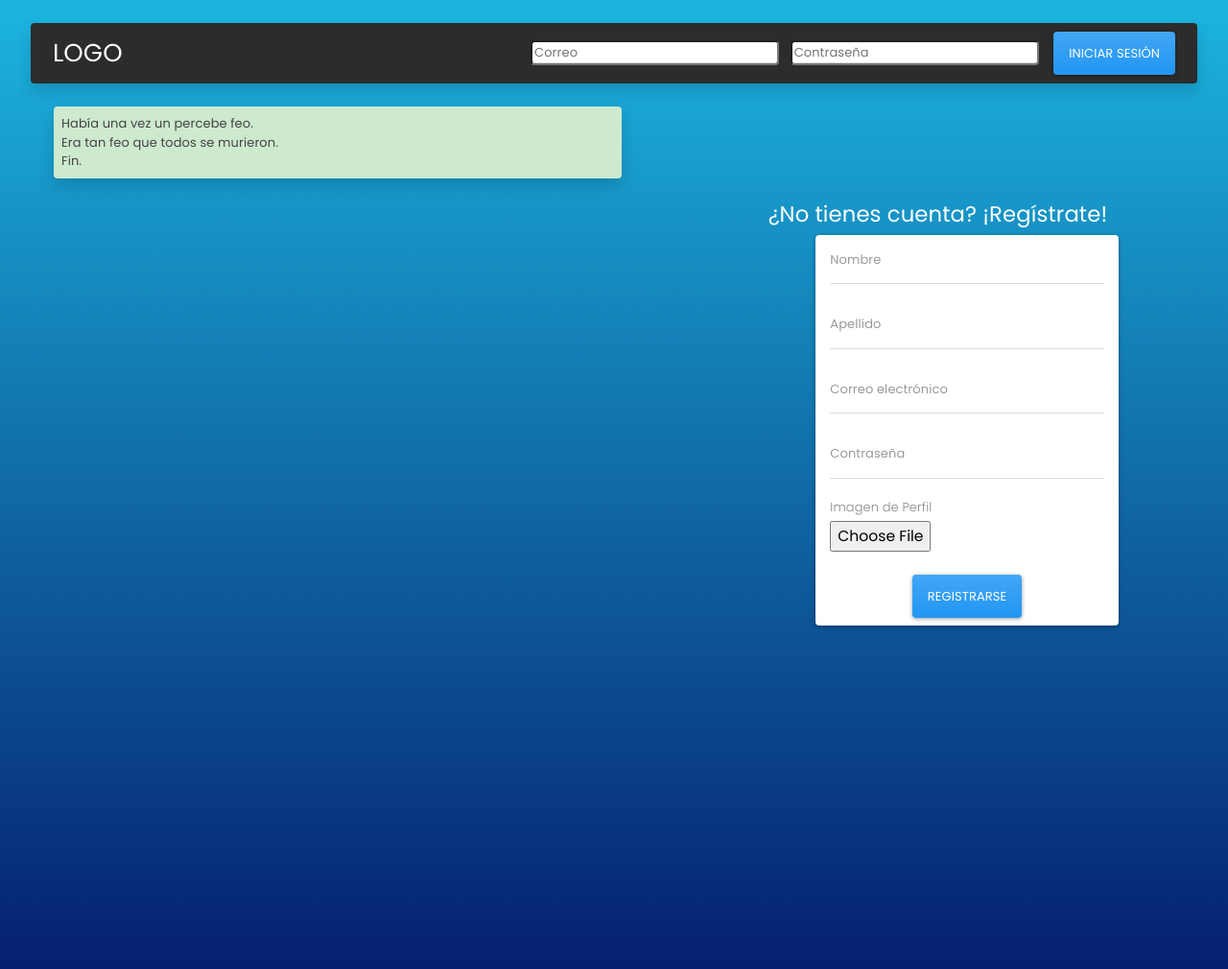
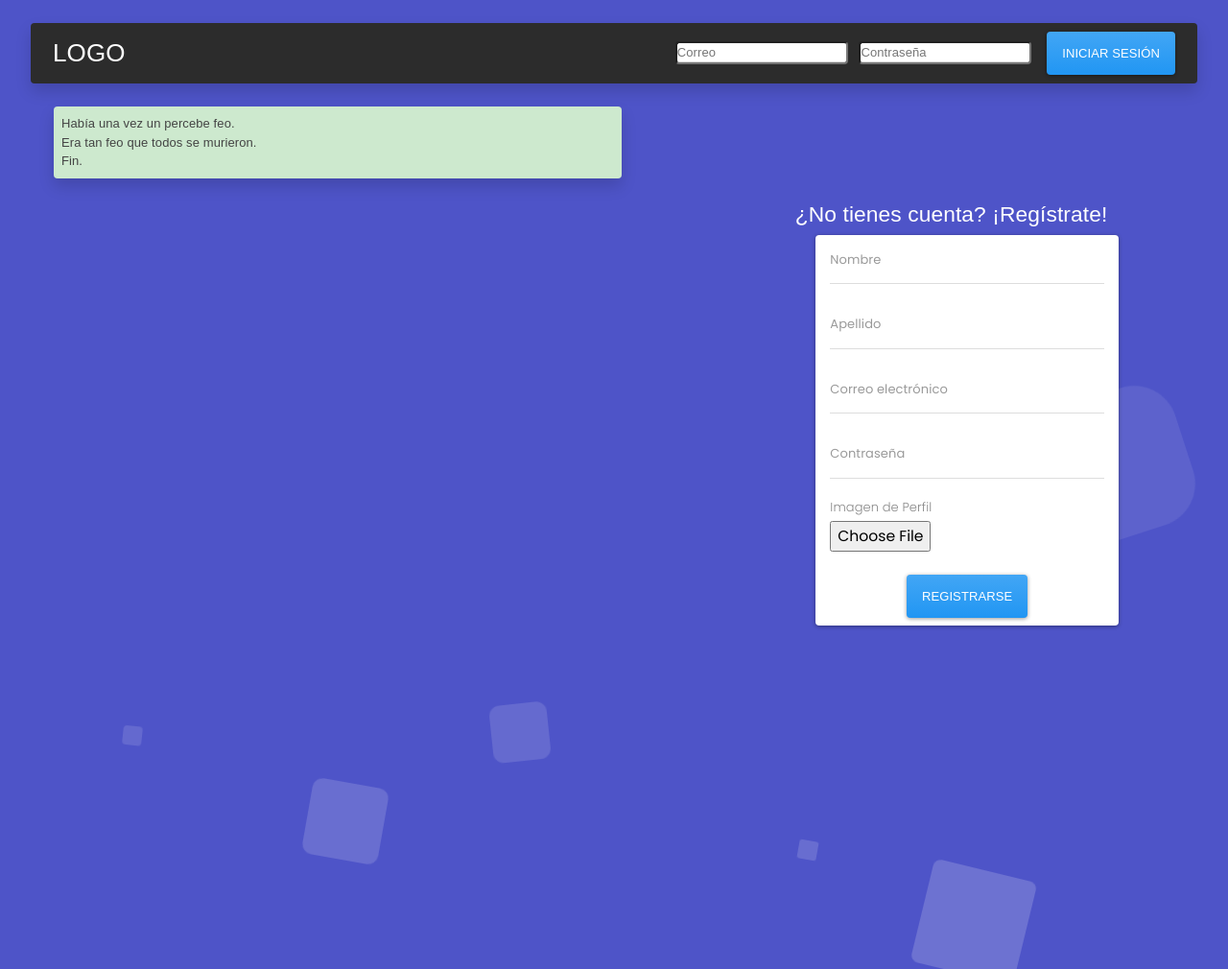
Before and after one commit to DCC-CC4401/2019-2-Turing-Completos-T4, a Django app: page / in a window 1280 px wide. Shown: the whole page at 96% size. Run offline with Django 3.2, Linux system fonts and the light colour scheme; some libraries are stand-ins or nearby versions.

Commit message:
Consistency fixes

```diff
--- a/static/Prototypes/css/custom.css
+++ b/static/Prototypes/css/custom.css
@@ -230,9 +230,6 @@ table {
 }
 
 /* Imagen de fondo */
-.bckg {
-  background-image: linear-gradient(180deg, #1CB5E0 0%, #051f6e 100%);
-}
 
 .headerT {
     background: rgb(44, 44, 44)
@@ -261,3 +258,151 @@ table {
 .txt-shdw {
   text-shadow: 2px 2px 4px #000000;
 }
+
+*{
+    margin: 0px;
+    padding: 0px;
+}
+
+body{
+    font-family: 'Exo', sans-serif;
+}
+
+
+.context {
+    width: 100%;
+    position: absolute;
+    top:50vh;
+
+}
+
+.context h1{
+    text-align: center;
+    color: #fff;
+    font-size: 50px;
+}
+
+
+.area{
+    background: #4e54c8;
+    background: -webkit-linear-gradient(to left, #8f94fb, #4e54c8);
+    width: 100%;
+    height:100vh;
+
+
+}
+
+.circles{
+    position: absolute;
+    top: 0;
+    left: 0;
+    width: 100%;
+    height: 100%;
+    overflow: hidden;
+}
+
+.circles li{
+    position: absolute;
+    display: block;
+    list-style: none;
+    width: 20px;
+    height: 20px;
+    background: rgba(255, 255, 255, 0.2);
+    animation: animate 25s linear infinite;
+    bottom: -150px;
+
+}
+
+.circles li:nth-child(1){
+    left: 25%;
+    width: 80px;
+    height: 80px;
+    animation-delay: 0s;
+}
+
+
+.circles li:nth-child(2){
+    left: 10%;
+    width: 20px;
+    height: 20px;
+    animation-delay: 2s;
+    animation-duration: 12s;
+}
+
+.circles li:nth-child(3){
+    left: 70%;
+    width: 20px;
+    height: 20px;
+    animation-delay: 4s;
+}
+
+.circles li:nth-child(4){
+    left: 40%;
+    width: 60px;
+    height: 60px;
+    animation-delay: 0s;
+    animation-duration: 18s;
+}
+
+.circles li:nth-child(5){
+    left: 65%;
+    width: 20px;
+    height: 20px;
+    animation-delay: 0s;
+}
+
+.circles li:nth-child(6){
+    left: 75%;
+    width: 110px;
+    height: 110px;
+    animation-delay: 3s;
+}
+
+.circles li:nth-child(7){
+    left: 35%;
+    width: 150px;
+    height: 150px;
+    animation-delay: 7s;
+}
+
+.circles li:nth-child(8){
+    left: 50%;
+    width: 25px;
+    height: 25px;
+    animation-delay: 15s;
+    animation-duration: 45s;
+}
+
+.circles li:nth-child(9){
+    left: 20%;
+    width: 15px;
+    height: 15px;
+    animation-delay: 2s;
+    animation-duration: 35s;
+}
+
+.circles li:nth-child(10){
+    left: 85%;
+    width: 150px;
+    height: 150px;
+    animation-delay: 0s;
+    animation-duration: 11s;
+}
+
+
+
+@keyframes animate {
+
+    0%{
+        transform: translateY(0) rotate(0deg);
+        opacity: 1;
+        border-radius: 0;
+    }
+
+    100%{
+        transform: translateY(-1000px) rotate(720deg);
+        opacity: 0;
+        border-radius: 50%;
+    }
+
+}
--- a/templates/LandingPage.html
+++ b/templates/LandingPage.html
@@ -4,7 +4,7 @@
 {% block content %}
 
     <!--EL RESTO-->
-    <div class="container-fluid text-center p-4 main bckg min-vh-100">
+    <div class="container-fluid text-center p-4 main area min-vh-100">
         <div class="row mx-2 px-2 rounded shadow headerT clearfix" style="height:68px;">
             <div class="col-9 text-left mt-3 text-white">
                 <h2>Horario de actividades</h2>
--- a/templates/LandingPageNotLogged.html
+++ b/templates/LandingPageNotLogged.html
@@ -14,7 +14,19 @@
     <script src="https://code.jquer statiy.com/jquery-3.2.1.min.js"></script>
 </head>
 
-<body class="bckg min-vh-100">
+<body class="bckg min-vh-100 area">
+        <ul class="circles">
+                <li></li>
+                <li></li>
+                <li></li>
+                <li></li>
+                <li></li>
+                <li></li>
+                <li></li>
+                <li></li>
+                <li></li>
+                <li></li>
+        </ul>
 
 {% if messages %}
     {% for message in messages %}
--- a/templates/base.html
+++ b/templates/base.html
@@ -50,7 +50,7 @@
         </div>
         <div class="text-center py-3">
             <img src="{% static img %}" class="avatar px-2 py-2" alt="turing">
-            <p class="h6">Bienvenido, <br> Nombre de usuario</p>
+            <p class="h6">Bienvenido, <br> {{ name }}</p>
         </div>
         <ul class="list-unstyled components text-left">
             <li>
--- a/turing/forms.py
+++ b/turing/forms.py
@@ -10,11 +10,11 @@ class IniciarSesionForm(forms.Form):
 
 class CambiarContrasena(forms.Form):
     old_pass = forms.CharField(label='Contraseña actual', widget=forms.PasswordInput(
-        attrs={'class': 'form_control', 'size': '30em', 'placeholder': "***********"}))
+        attrs={'class': 'form_control w-100', 'size': '30em', 'placeholder': "***********"}))
     new_pass = forms.CharField(label='Contraseña nueva', widget=forms.PasswordInput(
-        attrs={'class': 'form_control', 'size': '30em', 'placeholder': "***********"}))
+        attrs={'class': 'form_control w-100', 'size': '30em', 'placeholder': "***********"}))
     confirm_pass = forms.CharField(label='Confirmar contraseña', widget=forms.PasswordInput(
-        attrs={'class': 'form_control', 'size': '30em', 'placeholder': "***********"}))
+        attrs={'class': 'form_control w-100', 'size': '30em', 'placeholder': "***********"}))
 
 
 class ImageUploadForm(forms.Form):
--- a/turing/views.py
+++ b/turing/views.py
@@ -31,11 +31,13 @@ def home(request):
 def landing_page(request):
     try:
         img = 'media/' + UserProfile.objects.get(user=get_user(request)).image.url
+        name = UserProfile.objects.get(user=get_user(request)).name
+        lastname = UserProfile.objects.get(user=get_user(request)).lastname
     except UserProfile.DoesNotExist:
         img = 'Prototypes/img/default-user-image.png'
     except ValueError:
         img = 'Prototypes/img/default-user-image.png'
-    return render(request, 'LandingPage.html', context={'img': img})
+    return render(request, 'LandingPage.html', context={'img': img, 'name': name, 'lastname': lastname})
 
 
 @login_required
@@ -66,11 +68,14 @@ def change_password(request, context=None):
 def my_profile(request):
     try:
         img = 'media/' + UserProfile.objects.get(user=get_user(request)).image.url
+        name = UserProfile.objects.get(user=get_user(request)).name
+        lastname = UserProfile.objects.get(user=get_user(request)).lastname
+        email = UserProfile.objects.get(user=get_user(request)).user
     except UserProfile.DoesNotExist:
         img = 'Prototypes/img/default-user-image.png'
     except ValueError:
         img = 'Prototypes/img/default-user-image.png'
-    (req, cont) = change_password(request, context={'img': img})
+    (req, cont) = change_password(request, context={'img': img, 'name': name, 'lastname': lastname, 'email': email})
     return render(req, 'UserProfile.html', cont)
 
 
```
Also changed, not shown: templates/UserProfile.html (+5 -5 lines).
